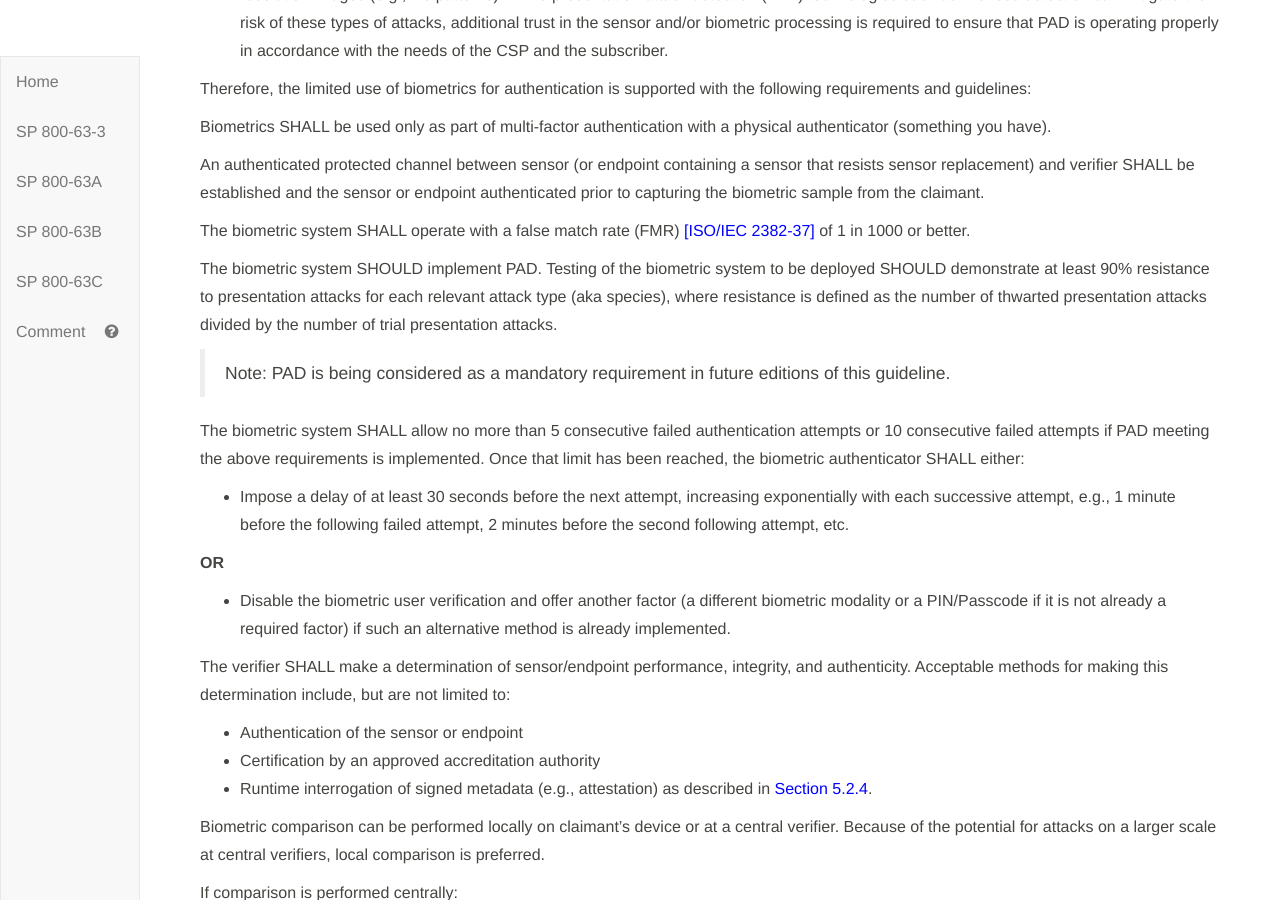
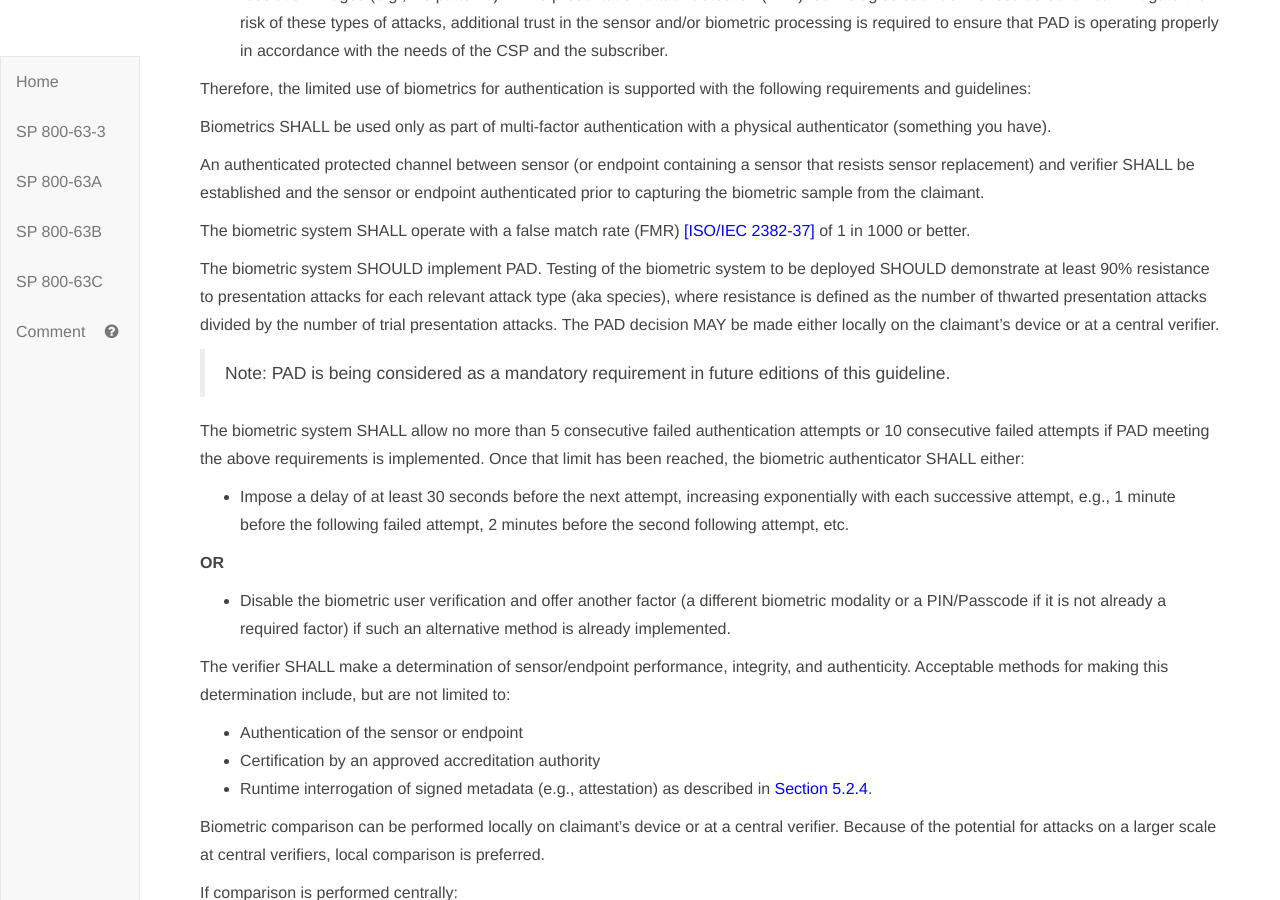
Before and after one commit to usnistgov/800-63-3, a Jekyll site: the page built from sp800-63b/sec5_authenticators.md, in a window 1280 px wide and 900 px high, scrolled down 12110 px. Built offline with Jekyll 4.4.1, drawn with Linux system fonts in a browser that asks for light colours; our own code applies the rules of GitHub Pages for plain Markdown files.

Commit message:
PAD may be performed centrally. Closes #704

```diff
--- a/sp800-63b/sec5_authenticators.md
+++ b/sp800-63b/sec5_authenticators.md
@@ -364,7 +364,7 @@ An authenticated protected channel between sensor (or endpoint containing a sens
 
 The biometric system SHALL operate with a false match rate (FMR) [[ISO/IEC 2382-37]](#ISOIEC2382-37) of 1 in 1000 or better.
 
-The biometric system SHOULD implement PAD. Testing of the biometric system to be deployed SHOULD demonstrate at least 90% resistance to presentation attacks for each relevant attack type (aka species), where resistance is defined as the number of thwarted presentation attacks divided by the number of trial presentation attacks.
+The biometric system SHOULD implement PAD. Testing of the biometric system to be deployed SHOULD demonstrate at least 90% resistance to presentation attacks for each relevant attack type (aka species), where resistance is defined as the number of thwarted presentation attacks divided by the number of trial presentation attacks. The PAD decision MAY be made either locally on the claimant's device or at a central verifier.
 
 >Note: PAD is being considered as a mandatory requirement in future editions of this guideline.
 
```
